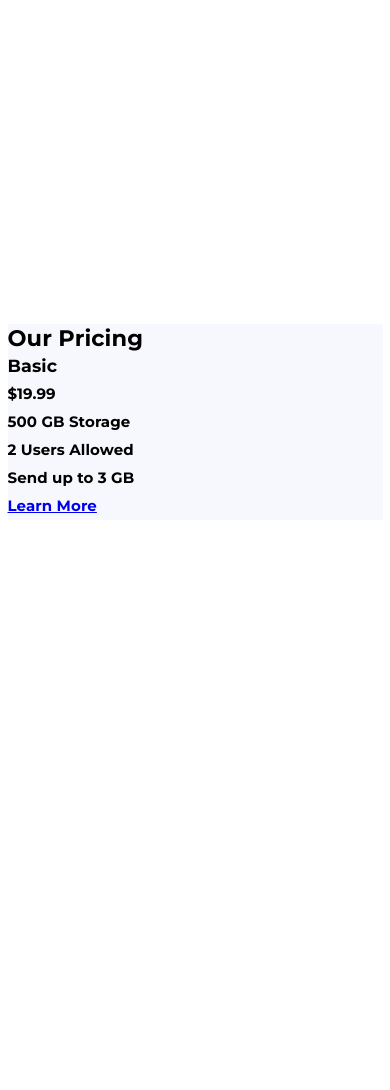
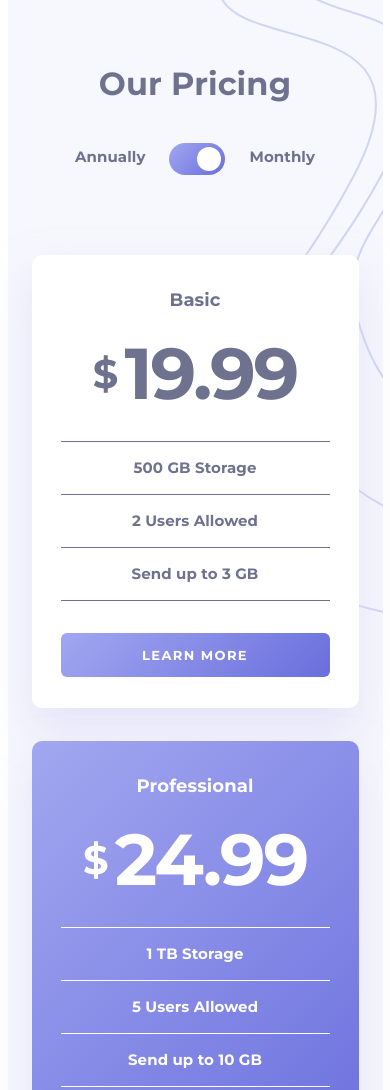
Before and after one commit to teempe/frontend-mentor-pricing-component-with-toggle, a website: page index.html in a window 390 px wide. Shown: the top 1090 px of the page. Before the commit the page ends 844 px from the top, so only its background shows below. Drawn offline with nearby package versions, Linux system fonts and the light colour scheme; files that its build step writes are made by us from their sources.

Commit message:
style component for mobile size

```diff
--- a/index.html
+++ b/index.html
@@ -17,39 +17,69 @@
             <!-- h1 for semantics reason only -->
             <h1 class="visually-hidden">Pricing component</h1>
             <article class="pricing">
-                <h2>Our Pricing</h2>
-                <!--
-                TODO: toggle comonent
-                    Annually
-                Monthly -->
+                <h2 class="pricing__title">Our Pricing</h2>
 
-                <section class="pricing-card">
-                    <h3 class="pricing-card__plan">Basic</h3>
-                    <p class="pricing-card__price">&dollar;19.99</p>
-                    <!-- &dollar;199.99 -->
-                    <ul class="pricing-card__plan-features">
-                        <li class="pricing-card__plan-feature">500 GB Storage</li>
-                        <li class="pricing-card__plan-feature">2 Users Allowed</li>
-                        <li class="pricing-card__plan-feature">Send up to 3 GB</li>
-                    </ul>
-                    <a href="#" class="pricing-card__btn">Learn More</a>
-                </section>
+               <div class="toggle-btn">
+                    <p>Annually</p>
+                    <label class="switch">
+                        <input type="checkbox" class="switch__checkbox">
+                        <span class="switch__slider"></span>
+                    </label>
+                    <p>Monthly</p>
+               </div>
 
-                <!-- Professional
-                &dollar;24.99
-                &dollar;249.99
-                1 TB Storage
-                5 Users Allowed
-                Send up to 10 GB
-                Learn More
+                <div class="pricing__cards">
+                    <section class="pricing-card">
+                        <h3 class="pricing-card__plan">Basic</h3>
 
-                Master
-                &dollar;39.99
-                &dollar;399.99
-                2 TB Storage
-                10 Users Allowed
-                Send up to 20 GB
-                Learn More -->
+                        <div class="price">
+                            <p class="price__currency">&dollar;</p>
+                            <p class="price__amount">19.99</p>
+                        </div>
+                        <!-- &dollar;199.99 -->
+                        <ul class="features-list pricing-card__plan-features">
+                            <li class="features-list__feature">500 GB Storage</li>
+                            <li class="features-list__feature">2 Users Allowed</li>
+                            <li class="features-list__feature">Send up to 3 GB</li>
+                        </ul>
+
+                        <a href="#" class="btn pricing-card__btn">Learn More</a>
+                    </section>
+
+                    <section class="pricing-card pricing-card--recomended">
+                        <h3 class="pricing-card__plan">Professional</h3>
+
+                        <div class="price">
+                            <p class="price__currency">&dollar;</p>
+                            <p class="price__amount">24.99</p>
+                        </div>
+                        <!-- &dollar;249.99-->
+                        <ul class="features-list pricing-card__plan-features">
+                            <li class="features-list__feature">1 TB Storage</li>
+                            <li class="features-list__feature">5 Users Allowed</li>
+                            <li class="features-list__feature">Send up to 10 GB</li>
+                        </ul>
+
+                        <a href="#" class="btn pricing-card__btn">Learn More</a>
+                    </section>
+
+                    <section class="pricing-card">
+                        <h3 class="pricing-card__plan">Master</h3>
+
+                        <div class="price">
+                            <p class="price__currency">&dollar;</p>
+                            <p class="price__amount">39.99</p>
+                        </div>
+                        <!-- &dollar;399.99-->
+                        <ul class="features-list pricing-card__plan-features">
+                            <li class="features-list__feature">2 TB Storage</li>
+                            <li class="features-list__feature">10 Users Allowed</li>
+                            <li class="features-list__feature">Send up to 20 GB</li>
+                        </ul>
+
+                        <a href="#" class="btn pricing-card__btn">Learn More</a>
+                    </section>
+                </div>
             </article>
         </main>
     </body>
--- a/sass/base/_base.scss
+++ b/sass/base/_base.scss
@@ -5,6 +5,7 @@
     --color-dark-grayish-blue: #4A4D60;
     --color-white: #FFF;
     --color-linear-gradient: linear-gradient(135deg, #A2A7F0 0%, #696EDD 100%);
+    --color-card-shadow: #d4d2f480;
 
     --ff-body: 'Montserrat', sans-serif;
     --fw-bold: 700;
--- a/sass/base/_typography.scss
+++ b/sass/base/_typography.scss
@@ -5,4 +5,5 @@ body {
     font-size: 1.5rem;
     line-height: 2.8rem;
     letter-spacing: 0.009rem;
+    color: var(--color-grayish-blue);
 }
--- a/sass/components/_global.scss
+++ b/sass/components/_global.scss
@@ -1 +1,3 @@
+@import "toggle-btn";
 @import "pricing";
+@import "pricing-card/pricing-card";
--- a/sass/components/_pricing.scss
+++ b/sass/components/_pricing.scss
@@ -1,4 +1,20 @@
 .pricing {
     width: 37.5rem;
-    background: var(--color-very-light-grayish-blue);
+    background:
+        top -4rem right -19.6rem / auto auto no-repeat url('../images/bg-top.svg'),
+        var(--color-very-light-grayish-blue);
+    padding: 6.4rem 2.4rem 7.1rem;
+
+    &__title {
+        font-size: 3.2rem;
+        line-height: normal;
+        text-align: center;
+        margin-bottom: 4rem;
+    }
+
+    &__cards {
+        display: flex;
+        flex-direction: column;
+        row-gap: 3.25rem;
+    }
 }
--- /dev/null
+++ b/sass/components/_toggle-btn.scss
@@ -0,0 +1,51 @@
+.toggle-btn {
+    display: flex;
+    column-gap: 2.4rem;
+    justify-content: center;
+    margin-bottom: 8rem;
+}
+
+.switch {
+    width: 5.6rem;
+    height: 3.2rem;
+    border-radius: 3.2rem;
+    overflow: hidden;
+
+    cursor: pointer;
+
+    &__checkbox {
+        display: none;
+    }
+
+    &__slider {
+        background: var(--color-linear-gradient);
+        width: 100%;
+        height: 100%;
+
+        position: relative;
+        display: block;
+    }
+
+    &__slider::after {
+        content: "";
+        background: var(--color-white);
+
+        width: 2.4rem;
+        height: 2.4rem;
+        border-radius: 50%;
+
+        position: absolute;
+        right: 0.4rem;
+        top: 0.4rem;
+
+        transition: all 0.25s;
+    }
+
+    &__checkbox:checked + &__slider::after {
+        transform: translateX(-100%);
+    }
+
+    &:hover &__slider {
+        opacity: 0.5;
+    }
+}
--- /dev/null
+++ b/sass/components/pricing-card/_btn.scss
@@ -0,0 +1,24 @@
+.btn {
+    font-size: 1.3rem;
+    line-height: normal;
+    letter-spacing: 0.14rem;
+    text-transform: uppercase;
+    text-decoration: none;
+    color: var(--btn-font-color);
+
+    height: 4.4rem;
+    width: 100%;
+    display: grid;
+    place-content: center;
+
+    border-radius: 0.6rem;
+    background: var(--btn-bg-color);
+
+    transition: all 0.25s ease-out;
+
+    &:hover, &:focus {
+        color: var(--btn-font-color);
+        background: var(--btn-bg-color);
+        border: 1px solid var(--btn-border-color);
+    }
+}
--- /dev/null
+++ b/sass/components/pricing-card/_features.scss
@@ -0,0 +1,14 @@
+.features-list {
+    list-style: none;
+    width: 100%;
+
+    &__feature {
+        border-top: 1px solid var(--border-color);
+        padding: 1.2rem 0;
+        text-align: center;
+
+        &:last-child {
+            border-bottom: 1px solid var(--border-color);
+        }
+    }
+}
--- /dev/null
+++ b/sass/components/pricing-card/_price.scss
@@ -0,0 +1,17 @@
+.price {
+    display: flex;
+    align-items: center;
+    column-gap: 0.75rem;
+
+    &__currency {
+        font-size: 4rem;
+        line-height: normal;
+        letter-spacing: -0.12rem;
+    }
+
+    &__amount {
+        font-size: 7.2rem;
+        line-height: 7.1rem;
+        letter-spacing: -0.22rem;
+    }
+}
--- /dev/null
+++ b/sass/components/pricing-card/_pricing-card.scss
@@ -0,0 +1,59 @@
+@import "price";
+@import "features";
+@import "btn";
+
+
+.pricing-card {
+    background-color: var(--color-white);
+    border-radius: 1rem;
+    padding: 3.1rem 2.9rem;
+
+    display: flex;
+    flex-direction: column;
+    row-gap: 3.2rem;
+    align-items: center;
+
+    box-shadow: 0rem 2rem 4rem 0rem var(--color-card-shadow);
+
+    &__plan {
+        margin-bottom: -0.8rem;
+        font-size: 1.8rem;
+    }
+
+    &__plan-features {
+        --border-color: var(--color-grayish-blue);
+    }
+
+    &__btn {
+        --btn-font-color: var(--color-white);
+        --btn-bg-color: var(--color-linear-gradient);
+        --btn-border-color: none;
+
+        &:hover, &:focus {
+            --btn-font-color: var(--color-light-grayish-blue);
+            --btn-bg-color: transparent;
+            --btn-border-color: var(--color-light-grayish-blue);
+        }
+    }
+
+    &--recomended {
+        background: var(--color-linear-gradient);
+        color: var(--color-white);
+
+        & .pricing-card__plan-features {
+            --border-color: var(--color-white);
+        }
+
+        & .pricing-card__btn {
+            --btn-font-color: var(--color-light-grayish-blue);
+            --btn-bg-color: var(--color-white);
+            --btn-border-color: none;
+
+            &:hover, &:focus {
+                --btn-font-color: var(--color-white);
+                --btn-bg-color: transparent;
+                --btn-border-color: var(--color-white);
+            }
+        }
+    }
+}
```
